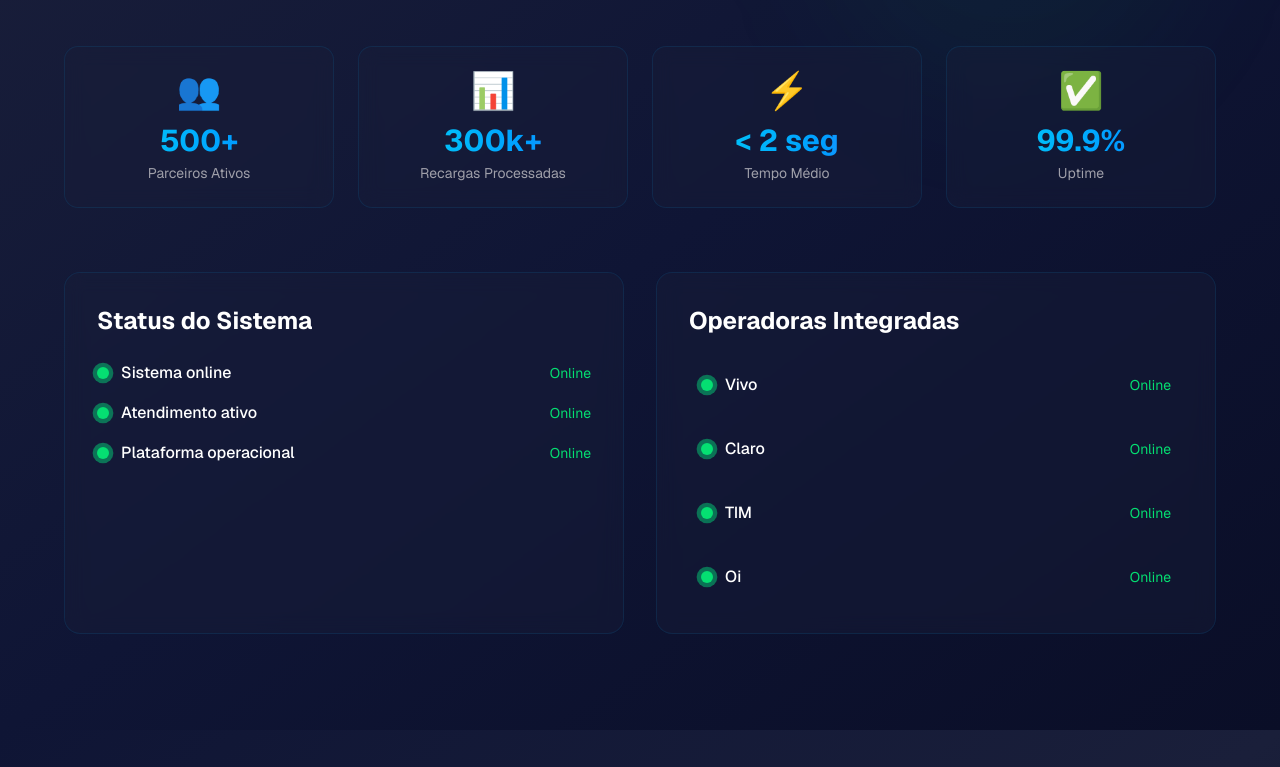
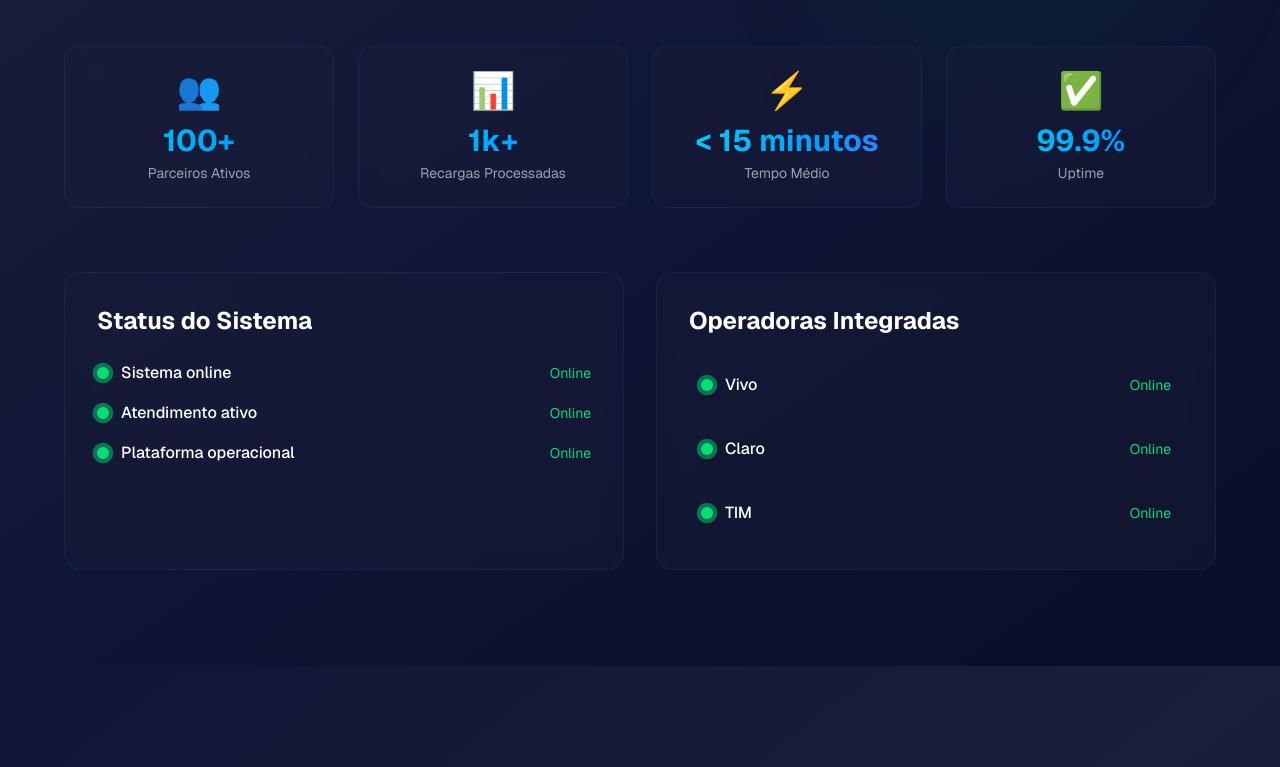
Before and after one commit to AlphaRecargas/AlphaRecargasofc, a Next.js app: page / in a window 1280 px wide. Shown: the part 2600-3367 px from the top of the page. Built offline with nearby package versions, Linux system fonts and the light colour scheme.

Commit message:
Update TrustSection.tsx

```diff
--- a/app/components/sections/TrustSection.tsx
+++ b/app/components/sections/TrustSection.tsx
@@ -3,9 +3,9 @@
 import { motion } from 'framer-motion'
 
 const trustItems = [
-  { label: 'Parceiros Ativos', value: '500+', icon: '👥' },
-  { label: 'Recargas Processadas', value: '300k+', icon: '📊' },
-  { label: 'Tempo Médio', value: '< 2 seg', icon: '⚡' },
+  { label: 'Parceiros Ativos', value: '100+', icon: '👥' },
+  { label: 'Recargas Processadas', value: '1k+', icon: '📊' },
+  { label: 'Tempo Médio', value: '< 15 minutos', icon: '⚡' },
   { label: 'Uptime', value: '99.9%', icon: '✅' },
 ]
 
@@ -13,7 +13,6 @@ const operators = [
   { name: 'Vivo', status: 'online' },
   { name: 'Claro', status: 'online' },
   { name: 'TIM', status: 'online' },
-  { name: 'Oi', status: 'online' },
 ]
 
 const statusItems = [
```
